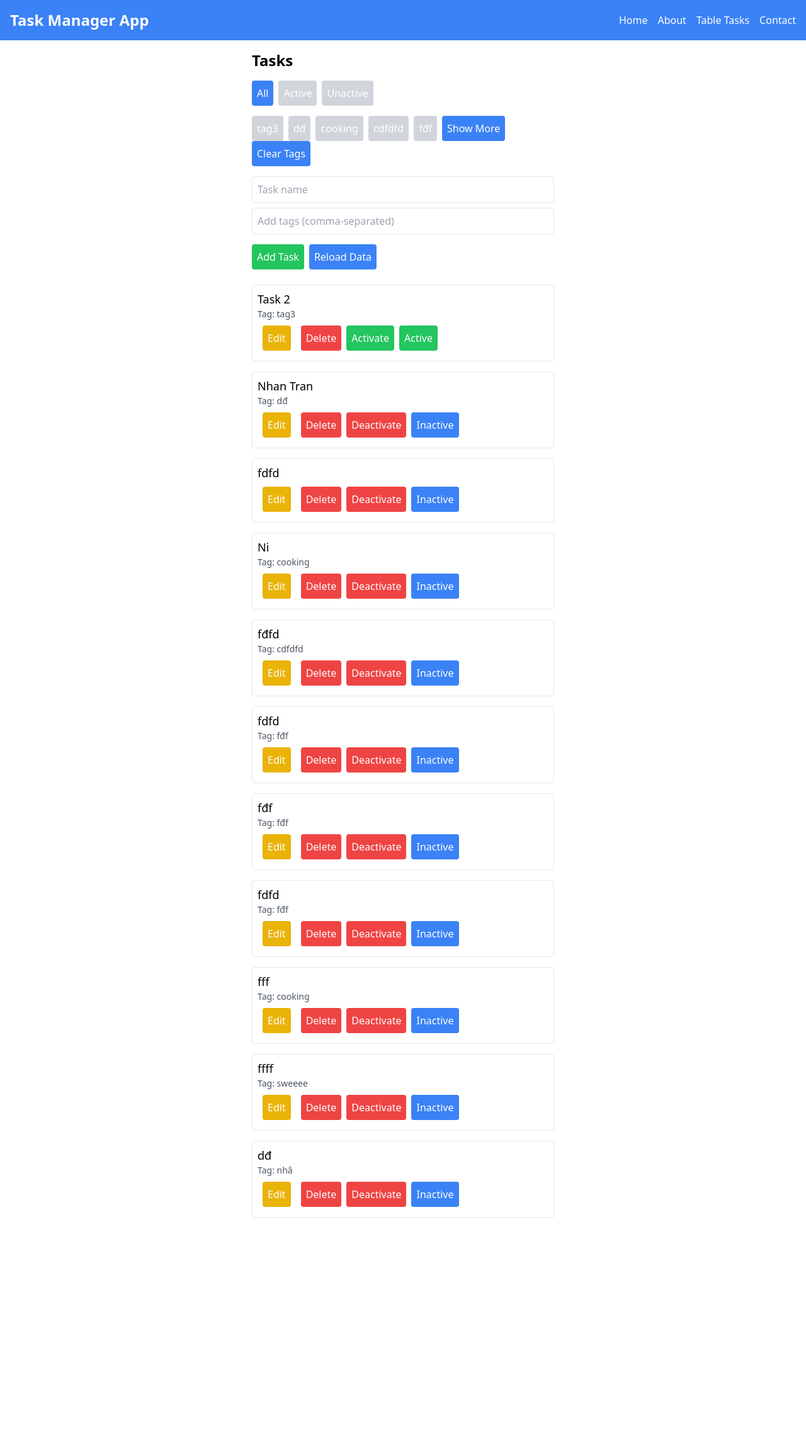
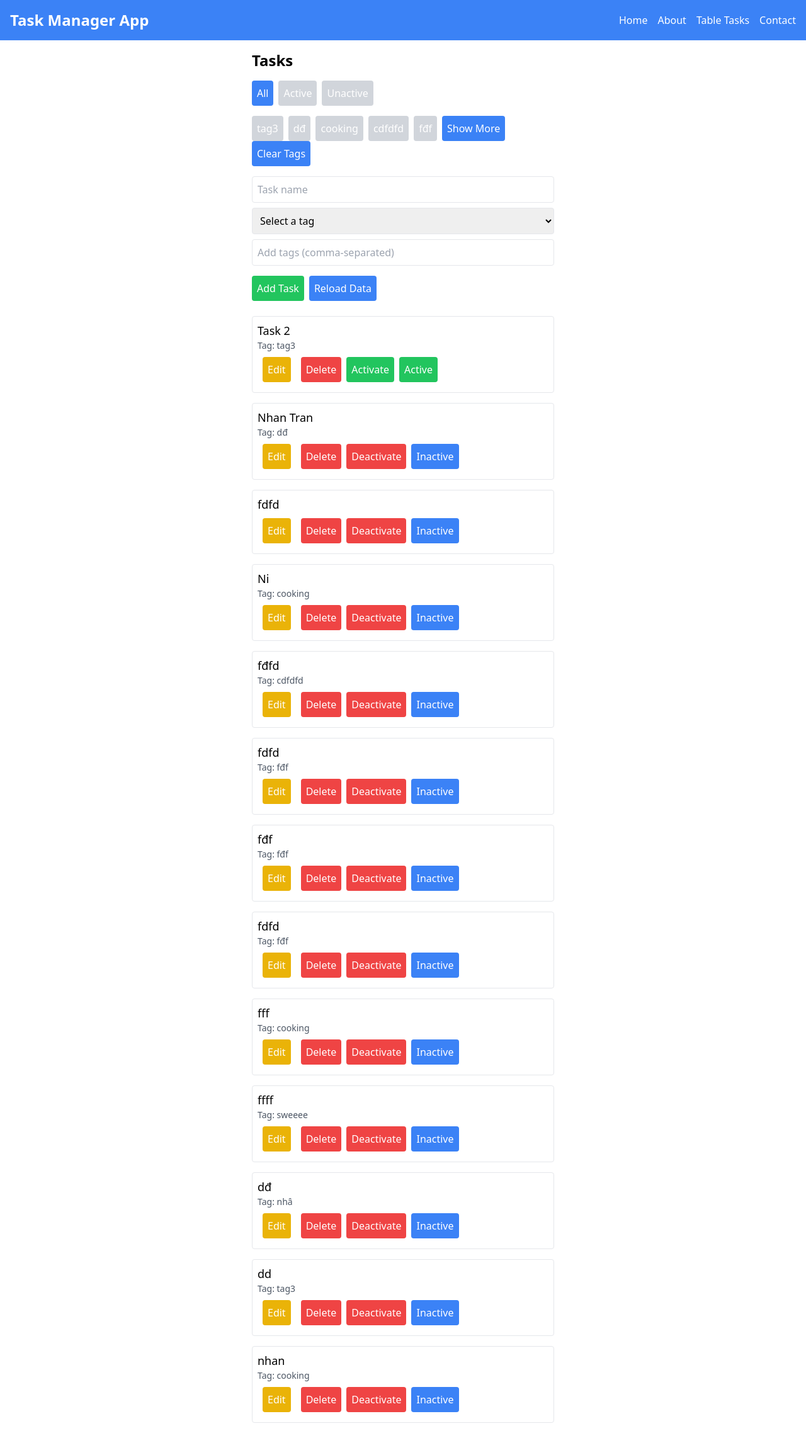
Before and after one commit to Nhantran65/task-app, a React (Create React App) app: page / in a window 1280 px wide. Shown: the whole page at 63% size. Before the commit the page ends 1966 px from the top, so only its background shows below. Built offline with nearby package versions, Linux system fonts and the light colour scheme; data requests are answered from the project's data file.

Commit message:
Nhan add new feature

```diff
--- a/db.json
+++ b/db.json
@@ -84,6 +84,22 @@
       ],
       "active": true,
       "id": 12
+    },
+    {
+      "name": "dd",
+      "tags": [
+        "tag3"
+      ],
+      "active": true,
+      "id": 13
+    },
+    {
+      "name": "nhan",
+      "tags": [
+        "cooking"
+      ],
+      "active": true,
+      "id": 14
     }
   ]
 }
--- a/src/components/TaskList.tsx
+++ b/src/components/TaskList.tsx
@@ -21,7 +21,6 @@ const TaskList: React.FC = () => {
     const [showAllTags, setShowAllTags] = useState(false); // New state to toggle displaying all tags
 
     const [existingTags, setExistingTags] = useState<string[]>([]); // New state to store existing tags
-    const [dragging, setDragging] = useState(null); // State to store the dragging task
 
     const fetchData = async () => {
       try {
@@ -37,6 +36,10 @@ const TaskList: React.FC = () => {
 
     useEffect(() => {
       fetchData();
+      // Lấy danh sách tất cả các tags đã tồn tại
+      const tags = tasks.flatMap((task) => task.tags);
+      const uniqueTags = Array.from(new Set(tags));
+      setExistingTags(uniqueTags);
     }, []);
 
     // Thêm công việc
@@ -314,6 +317,18 @@ const handleToggleTaskStatus = async (taskId: number, active: boolean) => {
           onChange={(e) => setNewTaskName(e.target.value)}
           className="w-full p-2 border rounded mb-2"
         />
+        <select
+          value={''}
+          onChange={(e) => setNewTaskTags([...newTaskTags, e.target.value])}
+          className="w-full p-2 border rounded mb-2"
+        >
+          <option value="" disabled>Select a tag</option>
+          {existingTags.map((tag) => (
+            <option key={tag} value={tag}>
+              {tag}
+            </option>
+          ))}
+        </select>
         <input
           type="text"
           placeholder="Add tags (comma-separated)"
```
